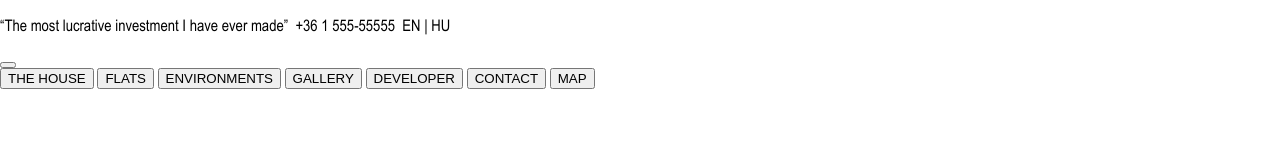
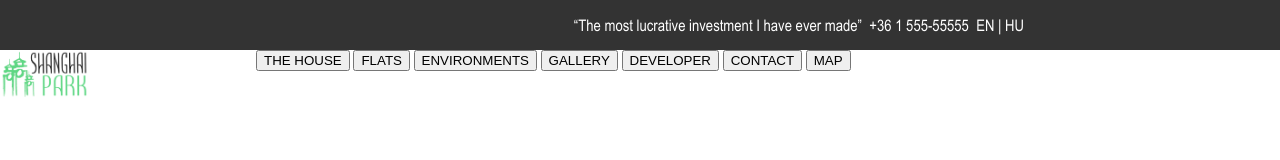
Before and after one commit to WingSMC/ws2021-s17-r1-24, a plain HTML site: page src/index.html in a window 1280 px wide. Drawn offline with Linux system fonts and the light colour scheme.

Commit message:
bar moved outside

```diff
--- a/src/css/_nav.scss
+++ b/src/css/_nav.scss
@@ -1,6 +1,7 @@
 @import "vars";
 
 div.dark-bar {
+  width: 100%;
   display: flex;
   justify-content: flex-end;
   background-color: $shanghai-gray;
--- a/src/css/style.scss
+++ b/src/css/style.scss
@@ -1,5 +1,6 @@
 // reset
 @import "vars";
+@import "nav";
 @import "header";
 
 * {
@@ -31,7 +32,7 @@ body {
 
 
 @media only screen and (min-width: 768px) {
-  .pushed_in {
-    padding: 0 calc(50% - 512px);
+  .pushed-in {
+    padding: 0 calc(50% - 384px);
   }
 }
--- a/src/index.html
+++ b/src/index.html
@@ -16,12 +16,12 @@
             This website does not function without JavaScript enabled.
         </strong>
     </noscript>
+    <div class="dark-bar pushed-in">
+        <p><q>The most lucrative investment I have ever made</q>&nbsp;&nbsp;+36 1 555-55555&nbsp;&nbsp;EN | HU</p>
+    </div>
     <nav id="nav">
-        <div class="dark-bar">
-            <p><q>The most lucrative investment I have ever made</q>&nbsp;&nbsp;+36 1 555-55555&nbsp;&nbsp;EN | HU</p>
-        </div>
         <a href=""><button class="logo"></button></a>
-        <div>
+        <div class="navs pushed-in">
             <a href="#nav"><button>THE HOUSE</button></a>
             <a href="#flats"><button>FLATS</button></a>
             <a href="#environments"><button>ENVIRONMENTS</button></a>
```
Also changed, not shown: src/css/style.css.
